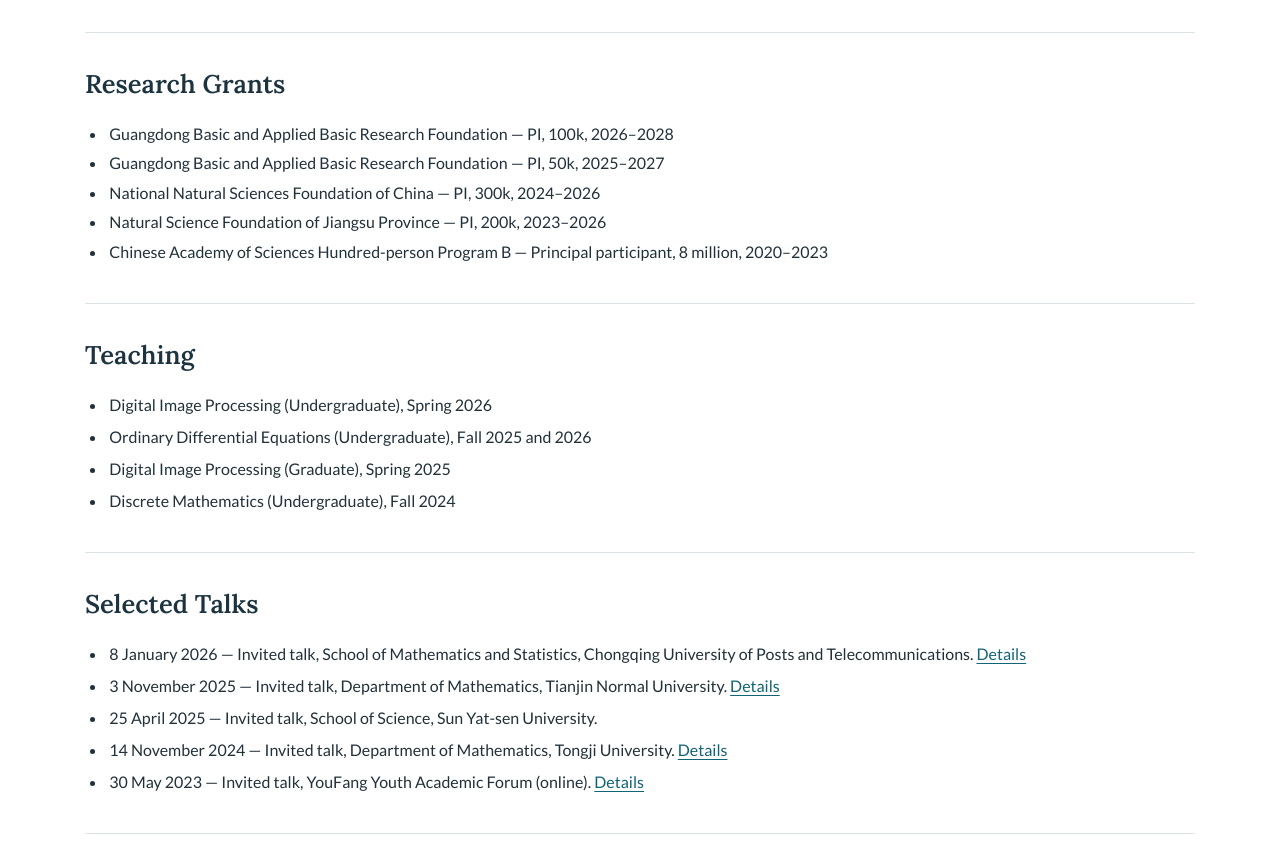
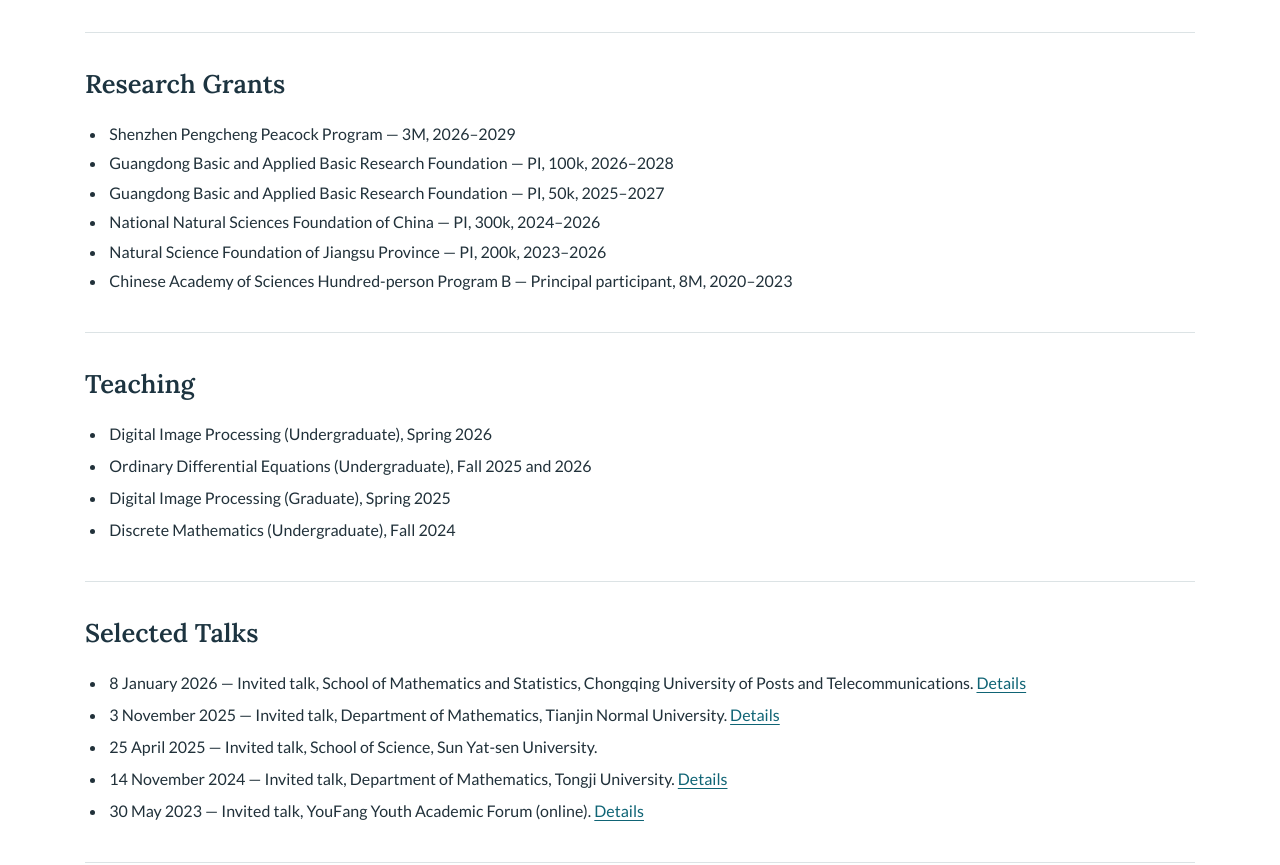
Before and after one commit to cewang-mars/cewang-mars.github.io, a plain HTML site: page index.html in a window 1280 px wide. Shown: the part 1720-2585 px from the top of the page. Drawn offline with Linux system fonts and the light colour scheme; no server answers.

Commit message:
Add Shenzhen grant and update CAS amount from latest CV
Updated funding amount from '8 million' to '8M' for clarity.

```diff
--- a/index.html
+++ b/index.html
@@ -80,11 +80,12 @@
     <section class="content-section" aria-labelledby="grants">
       <h2 id="grants">Research Grants</h2>
       <ul class="compact-list">
+        <li>Shenzhen Pengcheng Peacock Program — 3M, 2026–2029</li>
         <li>Guangdong Basic and Applied Basic Research Foundation — PI, 100k, 2026–2028</li>
         <li>Guangdong Basic and Applied Basic Research Foundation — PI, 50k, 2025–2027</li>
         <li>National Natural Sciences Foundation of China — PI, 300k, 2024–2026</li>
         <li>Natural Science Foundation of Jiangsu Province — PI, 200k, 2023–2026</li>
-        <li>Chinese Academy of Sciences Hundred-person Program B — Principal participant, 8 million, 2020–2023</li>
+        <li>Chinese Academy of Sciences Hundred-person Program B — Principal participant, 8M, 2020–2023</li>
       </ul>
     </section>
 
```
